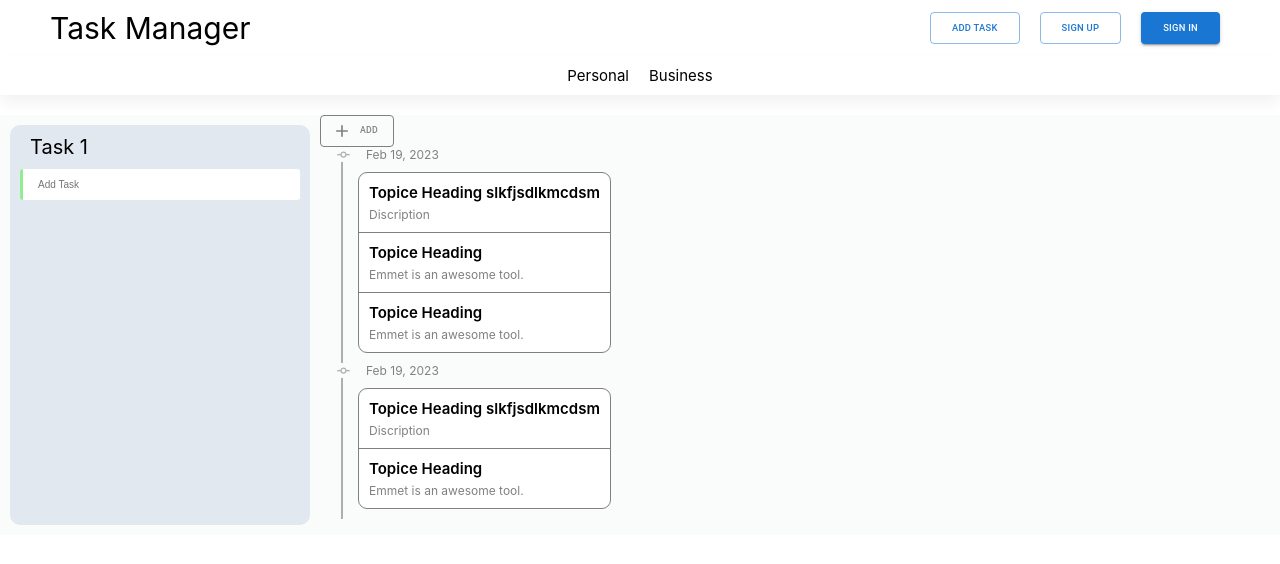
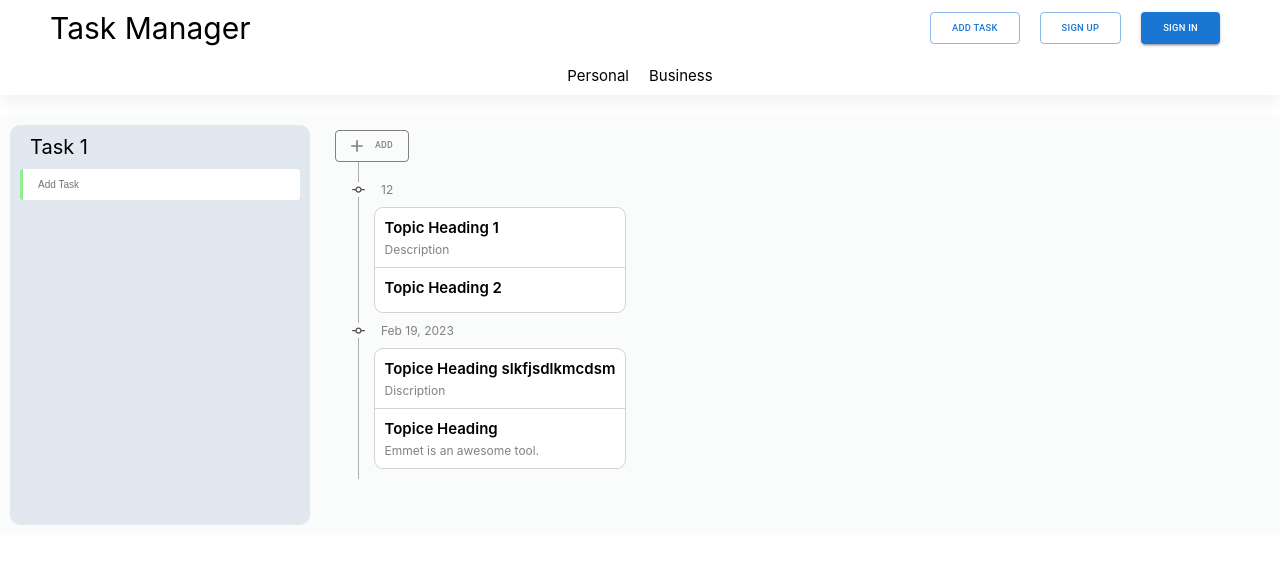
Before and after one commit to 1711shashank/Task_Manager, a React (Create React App) app: page / in a window 1280 px wide. Shown: the top 564 px of the page. Built offline with nearby package versions, Linux system fonts and the light colour scheme; the HTML template or start-up script is replaced by a standard one.

Commit message:
featching timeSheet data from DataTable

```diff
--- a/src/Components/TasksBox.js
+++ b/src/Components/TasksBox.js
@@ -11,7 +11,6 @@ const TasksBox = () => {
         <>
             {taskCtx.tasks.map((item) => (
                 <div className='task' key={item.id}>
-
                     <div className='task__header'>
                         <p className='task__name'> {item.TaskName}</p>
                     </div>
--- a/src/Context/TaskContext.js
+++ b/src/Context/TaskContext.js
@@ -1,8 +1,5 @@
 import { createContext } from "react";
 
-const TaskContext = createContext({
-    tasks: [],
-    addNewTask: []
-})
+const TaskContext = createContext();
 
 export default TaskContext;
--- a/src/Context/TaskProvider.js
+++ b/src/Context/TaskProvider.js
@@ -3,7 +3,7 @@ import TaskContext from './TaskContext'
 
 const TaskProvider = (props) => {
 
-    const DataTable = [
+    const DataTable =
         {
             TaskSheet:[
                 {
@@ -11,23 +11,33 @@ const TaskProvider = (props) => {
                     TaskName:'Task 1',
                     SubTasks: []
                 }
+            ],
+            TimeSheet:[
+                {
+                    id: new Date().getTime(),
+                    Date: new Date().getDate(),
+                    TimeSheet: [
+                        { id: 1, Topic: 'Topic Heading 1', Description: 'Description' },
+                        { id: 2, Topic: 'Topic Heading 2', Description: '' }
+                    ]
+                }
             ]
-        }
-    ];
+        };
 
-    const [task, setTask] = useState(DataTable[0].TaskSheet);
+    const [tasks, setTasks] = useState(DataTable.TaskSheet);
+    const [dailyActivities, setDailyActivities] = useState(DataTable.TimeSheet);
 
-    const addNewTask = (newTask) => {
-        setTask((preTasks) => [...preTasks, newTask]);
+    const addNewTask = (newEntry) => {
+        setTasks((preEntry) => [...preEntry, newEntry]);
+    };
+    const addNewActivity = (newEntry) => {
+        setDailyActivities((preEntry) => [...preEntry, newEntry]);
     };
 
-    const taskSheet = {
-        tasks: task,
-        addNewTask: addNewTask
-    };
+
 
     return(
-        <TaskContext.Provider value={taskSheet}>
+        <TaskContext.Provider value={{tasks, addNewTask, dailyActivities, addNewActivity}}>
             {props.children}
         </TaskContext.Provider>
     )
--- a/src/SideBar/SideBar.css
+++ b/src/SideBar/SideBar.css
@@ -1,3 +1,6 @@
+.timeLine{
+    margin: 1.5rem;
+}
 .timeLine__container{
     margin-left: 1.6rem;
 }
@@ -11,7 +14,7 @@
     border:1px solid gray !important;
 }
 .timeLine__logo{
-    color: #aeaeae;
+    color: #4b4b4b;
 }
 .timeLine__date{
     font-size: 1.2rem;
@@ -21,20 +24,20 @@
 
 .timeLine__containerDown{
     padding: 1rem 0;
-    margin-left: 0.5rem;
-    border-left: 2px solid #aeaeae;
+    margin-left: 0.65rem;
+    border-left: 1.5px solid #aeaeae;
 }
 
 .timeLine__dayItems{
     margin-left: 1.5rem;
-    border: 1px solid gray;
+    border: 1px solid lightgray;
     border-radius: 0.9rem;
     background-color: white ;
 }
 
 .timeLine__dayItems > li{
     padding: 1rem;
-    border-bottom: 1px solid gray;
+    border-bottom: 1px solid lightgray;
     list-style-type: none;
 }
 .timeLine__dayItems > li:last-child{
--- a/src/SideBar/SideBar.js
+++ b/src/SideBar/SideBar.js
@@ -1,37 +1,57 @@
-import React from 'react'
+import React, { useContext } from 'react'
 import CommitIcon from '@mui/icons-material/Commit';
 import './SideBar.css'
 import { Button } from '@mui/material';
 import AddIcon from '@mui/icons-material/Add';
+import TaskContext from '../Context/TaskContext';
 
 const SideBar = () => {
+
+    const timeSheet = useContext(TaskContext);
+
+    const addActivity = () => {
+        const newEntry = {
+            id: new Date().getTime(),
+            Date: new Date().toDateString(),
+            TimeSheet: [
+                { id: 1, Topic: 'Topic Heading 1', Description: 'Description' },
+                { id: 2, Topic: 'Topic Heading 2', Description: '' }
+            ]
+        };
+
+        timeSheet.addNewActivity(newEntry);
+        console.log(timeSheet.dailyActivities);
+    }
+
     return (
         <>
-            <div className='timeLine'>
+            {
+                timeSheet.dailyActivities.map((item) => (
+                    <div className='timeLine' key={item.id}>
                         <div className='timeLine__header'>
-                    <Button className='timeLine__addButon' variant="outlined" startIcon={<AddIcon />}>Add</Button>
+                            <Button className='timeLine__addButon' variant="outlined" startIcon={<AddIcon />} onClick={addActivity}>Add</Button>
                         </div>
                         <div className='timeLine__body'>
+
+                            <div className='timeLine__container'>
+                                <div className='timeLine__containerDown'>
+                                </div>
+                            </div>
                             <div className='timeLine__container'>
                                 <div className='timeLine__containerUp'>
-                            <CommitIcon className='timeLine__logo' />
-                            <p className='timeLine__date'>Feb 19, 2023</p>
+                                    <CommitIcon className='timeLine__logo' hight="200px" />
+                                    <p className='timeLine__date'>{item.Date}</p>
                                 </div>
                                 <div className='timeLine__containerDown'>
                                     <div className='timeLine__day'>
                                         <ol className='timeLine__dayItems'>
-                                    <li className='timeLine__dayItem'>
-                                        <h2>Topice Heading slkfjsdlkmcdsm</h2>
-                                        <p>Discription</p>
+
+                                            {item.TimeSheet.map((timeSheetItem) => (
+                                                <li className='timeLine__dayItem' key={timeSheetItem.id}>
+                                                    <h2>{timeSheetItem.Topic}</h2>
+                                                    <p>{timeSheetItem.Description}</p>
                                                 </li>
-                                    <li className='timeLine__dayItem'>
-                                        <h2>Topice Heading</h2>
-                                        <p> Emmet is an awesome tool. </p>
-                                    </li>
-                                    <li className='timeLine__dayItem'>
-                                        <h2>Topice Heading</h2>
-                                        <p> Emmet is an awesome tool. </p>
-                                    </li>
+                                            ))}
                                         </ol>
                                     </div>
                                 </div>
@@ -59,7 +79,8 @@ const SideBar = () => {
                             </div>
                         </div>
                     </div>
-
+                ))
+            }
         </>
     )
 }
```
Also changed, not shown: src/Components/Header.js (+0 -24 lines). Lines whose indentation alone changed are shown as unchanged.
